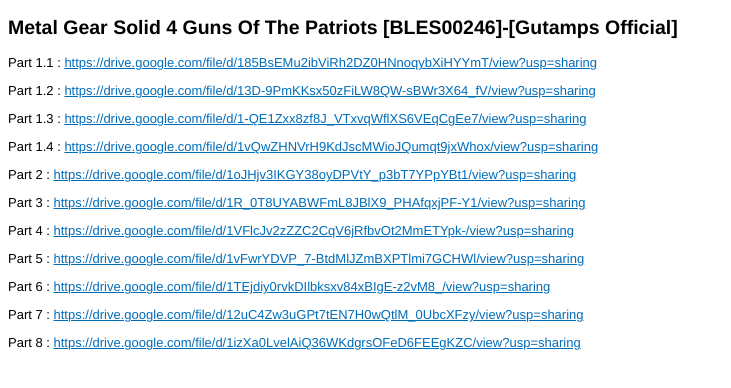
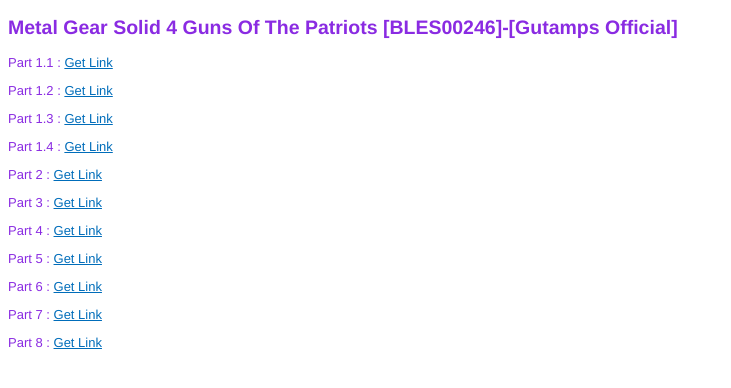
Before and after one commit to gutampsid/mgs4gogd.github.io, a plain HTML site: page index.html in a window 1280 px wide. Shown: the whole page, without its empty margins (0-731 px from the left). Drawn offline with Linux system fonts and the light colour scheme.

Commit message:
Update index.html

```diff
--- a/index.html
+++ b/index.html
@@ -1,35 +1,26 @@
 <!DOCTYPE html PUBLIC "-//W3C//DTD XHTML 1.0 Transitional//EN" "http://www.w3.org/TR/xhtml1/DTD/xhtml1-transitional.dtd">
 <html xmlns="http://www.w3.org/1999/xhtml">
 <head>
-    <title>Metal Gear Solid 4  Guns Of The Patriots [BLES00246]-[Gutamps Official]</title>
+    <title>Metal Gear Solid 4 Guns Of The Patriots [BLES00246]-[Gutamps Official]</title>
     <style type="text/css">
         body, table { font-family: Helvetica, Arial, sans-serif; font-size: 13px; }
         a { color: #006DBA; }
     </style>
-    <!--NUMBER--icexfg32--NUMBER-->
-    <!--TYPE--RichText--TYPE-->
-    <!--PERMISSION--Readonly--PERMISSION-->
-    <!--ACCESS--Public--ACCESS-->
-    <!--PASSWORD----PASSWORD-->
-    <!--STATUS--Active--STATUS-->
-    <!--QUICKEDIT--False--QUICKEDIT-->
-    <!--QUICKEDITPASSWORD----QUICKEDITPASSWORD-->
-    <!--DATECREATED--2021-09-12 09:58:52--DATECREATED-->
-    <!--DATEUPDATED--2022-04-02 08:01:13--DATEUPDATED-->
-    <!--LABELS--Google Drive--LABELS-->
 </head>
 <body>
-<h2>Metal Gear Solid 4  Guns Of The Patriots [BLES00246]-[Gutamps Official]</h2>
-<anotepad><p>Part 1.1 : <a href="https://drive.google.com/file/d/185BsEMu2ibViRh2DZ0HNnoqybXiHYYmT/view?usp=sharing" target="_blank" rel="noopener">https://drive.google.com/file/d/185BsEMu2ibViRh2DZ0HNnoqybXiHYYmT/view?usp=sharing</a></p>
-<p>Part 1.2 : <a href="https://drive.google.com/file/d/13D-9PmKKsx50zFiLW8QW-sBWr3X64_fV/view?usp=sharing" target="_blank" rel="noopener">https://drive.google.com/file/d/13D-9PmKKsx50zFiLW8QW-sBWr3X64_fV/view?usp=sharing</a></p>
-<p>Part 1.3 : <a href="https://drive.google.com/file/d/1-QE1Zxx8zf8J_VTxvqWflXS6VEqCgEe7/view?usp=sharing" target="_blank" rel="noopener">https://drive.google.com/file/d/1-QE1Zxx8zf8J_VTxvqWflXS6VEqCgEe7/view?usp=sharing</a></p>
-<p>Part 1.4 : <a href="https://drive.google.com/file/d/1vQwZHNVrH9KdJscMWioJQumqt9jxWhox/view?usp=sharing" target="_blank" rel="noopener">https://drive.google.com/file/d/1vQwZHNVrH9KdJscMWioJQumqt9jxWhox/view?usp=sharing</a></p>
-<p>Part 2 : <a href="https://drive.google.com/file/d/1oJHjv3IKGY38oyDPVtY_p3bT7YPpYBt1/view?usp=sharing" target="_blank" rel="noopener">https://drive.google.com/file/d/1oJHjv3IKGY38oyDPVtY_p3bT7YPpYBt1/view?usp=sharing</a></p>
-<p>Part 3 : <a href="https://drive.google.com/file/d/1R_0T8UYABWFmL8JBlX9_PHAfqxjPF-Y1/view?usp=sharing" target="_blank" rel="noopener">https://drive.google.com/file/d/1R_0T8UYABWFmL8JBlX9_PHAfqxjPF-Y1/view?usp=sharing</a></p>
-<p>Part 4 : <a href="https://drive.google.com/file/d/1VFlcJv2zZZC2CqV6jRfbvOt2MmETYpk-/view?usp=sharing" target="_blank" rel="noopener">https://drive.google.com/file/d/1VFlcJv2zZZC2CqV6jRfbvOt2MmETYpk-/view?usp=sharing</a></p>
-<p>Part 5 : <a href="https://drive.google.com/file/d/1vFwrYDVP_7-BtdMlJZmBXPTlmi7GCHWl/view?usp=sharing" target="_blank" rel="noopener">https://drive.google.com/file/d/1vFwrYDVP_7-BtdMlJZmBXPTlmi7GCHWl/view?usp=sharing</a></p>
-<p>Part 6 : <a href="https://drive.google.com/file/d/1TEjdiy0rvkDIlbksxv84xBIgE-z2vM8_/view?usp=sharing" target="_blank" rel="noopener">https://drive.google.com/file/d/1TEjdiy0rvkDIlbksxv84xBIgE-z2vM8_/view?usp=sharing</a></p>
-<p>Part 7 : <a href="https://drive.google.com/file/d/12uC4Zw3uGPt7tEN7H0wQtlM_0UbcXFzy/view?usp=sharing" target="_blank" rel="noopener">https://drive.google.com/file/d/12uC4Zw3uGPt7tEN7H0wQtlM_0UbcXFzy/view?usp=sharing</a></p>
-<p>Part 8 : <a href="https://drive.google.com/file/d/1izXa0LvelAiQ36WKdgrsOFeD6FEEgKZC/view?usp=sharing" target="_blank" rel="noopener">https://drive.google.com/file/d/1izXa0LvelAiQ36WKdgrsOFeD6FEEgKZC/view?usp=sharing</a></p></anotepad>
+<h2>Metal Gear Solid 4 Guns Of The Patriots [BLES00246]-[Gutamps Official]</h2>
+    <style> body { color: blueviolet };
+    </style>
+<p>Part 1.1 : <a href="https://drive.google.com/file/d/1RAgJMf-T6AxTBZAGeMMitlWJt8-qDbqn/view?usp=sharing" target="_blank" rel="noopener">Get Link</a></p>
+<p>Part 1.2 : <a href="https://drive.google.com/file/d/1RAgJMf-T6AxTBZAGeMMitlWJt8-qDbqn/view?usp=sharing" target="_blank" rel="noopener">Get Link</a></p>
+<p>Part 1.3 : <a href="https://drive.google.com/file/d/19AAlaZ1ySbmaYgZRzMg1jzcAss6BfMNo/view?usp=sharing" target="_blank" rel="noopener">Get Link</a></p>
+<p>Part 1.4 : <a href="https://drive.google.com/file/d/1n30Wo6AV3u_m0TzVpsQcLioplMnxGdw1/view?usp=sharing" target="_blank" rel="noopener">Get Link</a></p>
+<p>Part 2 : <a href="https://drive.google.com/file/d/1d8MOca39sF6y2t3E5Qc1rsNJxToyIVdC/view?usp=sharing" target="_blank" rel="noopener">Get Link</a></p>
+<p>Part 3 : <a href="https://drive.google.com/file/d/1bgDretsWFNiXN8BetnUw-6-eG5nZtHGT/view?usp=sharing" target="_blank" rel="noopener">Get Link</a></p>
+<p>Part 4 : <a href="https://drive.google.com/file/d/1vGEzEUAGnUiiRzSJMJ_WkUp21p4tbLe9/view?usp=sharing" target="_blank" rel="noopener">Get Link</a></p>
+<p>Part 5 : <a href="https://drive.google.com/file/d/1YQtM_YgYTjkbow0VLtZ8XQta8wE71noA/view?usp=sharing" target="_blank" rel="noopener">Get Link</a></p>
+<p>Part 6 : <a href="https://drive.google.com/file/d/1zAcwiZts5xnCmaa378JlBL5YYoWzbKeW/view?usp=sharing" target="_blank" rel="noopener">Get Link</a></p>
+<p>Part 7 : <a href="https://drive.google.com/file/d/1bhTbVkRvSuNiQuAYOEZxnHfZhTZ5Sn0i/view?usp=sharing" target="_blank" rel="noopener">Get Link</a></p>
+<p>Part 8 : <a href="https://drive.google.com/file/d/1mHyc37gGp4kUfZ3K29Hc9RYaoaR8gIZU/view?usp=sharing" target="_blank" rel="noopener">Get Link</a></p>
 </body>
 </html>
```
